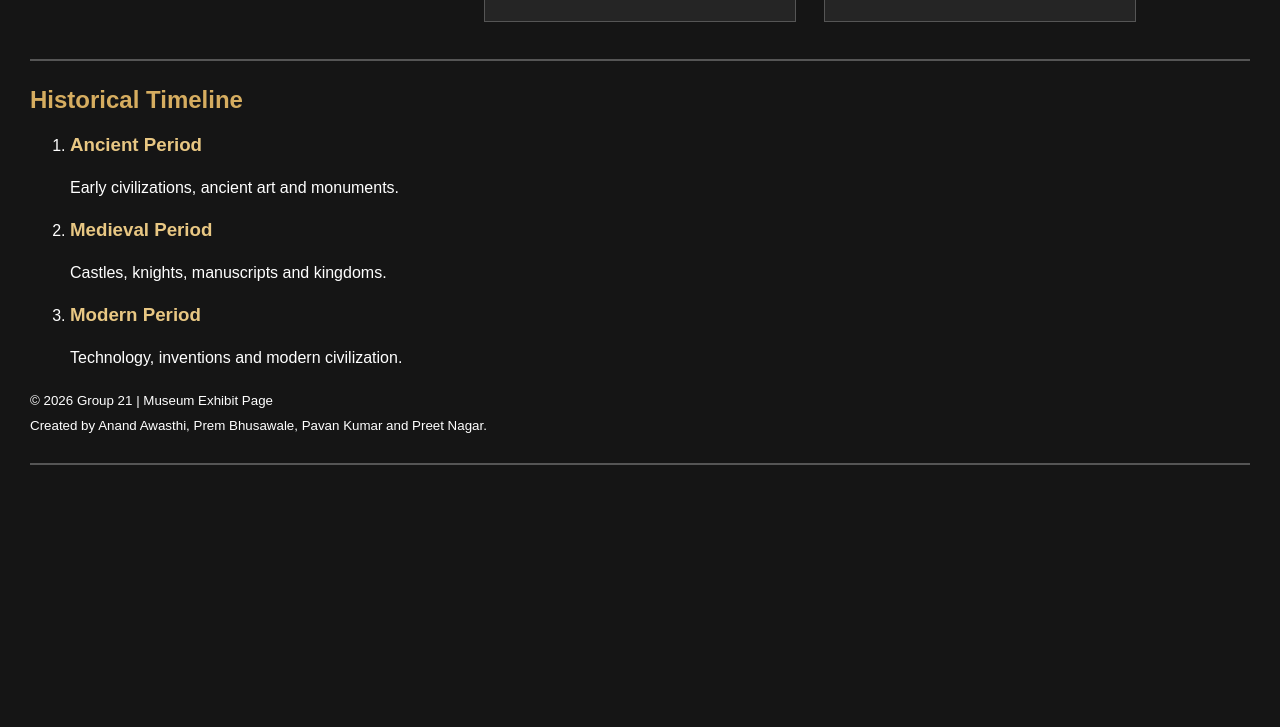
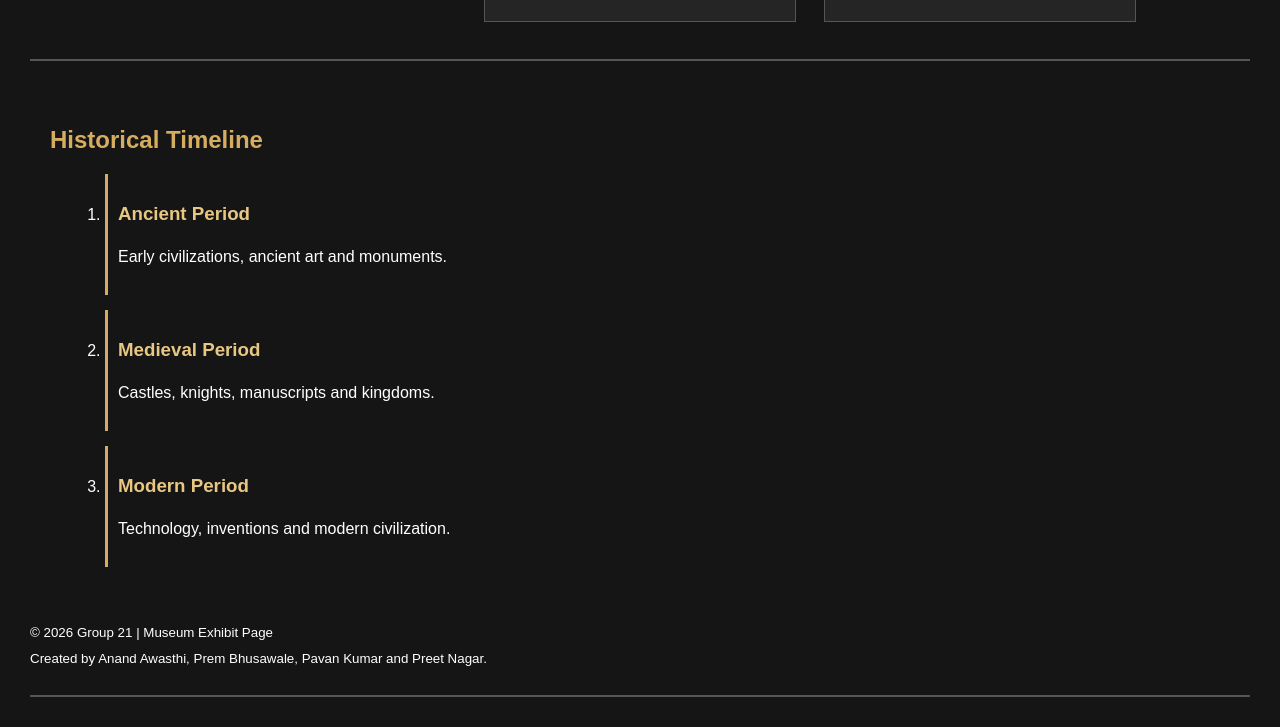
Before and after one commit to anandawasthicode-lab/chronicle-museum-website, a plain HTML site: page index.html in a window 1280 px wide. Shown: the part 1572-2299 px from the top of the page. Before the commit the page ends 2067 px from the top, so only its background shows below. Drawn offline with Linux system fonts and the light colour scheme.

Commit message:
add timeline

```diff
--- a/style.css
+++ b/style.css
@@ -106,3 +106,13 @@ input[type="button"]:hover {
 .image6 {
     background-image: url("https://i.pinimg.com/1200x/04/8f/5e/048f5efb5fa049f5003729c1b92d1df6.jpg");
 }
+
+#timeline {
+    padding: 20px;
+}
+
+#timeline li {
+    padding: 10px;
+    border-left: 3px solid #d6ad60;
+    margin: 15px;
+}
```
